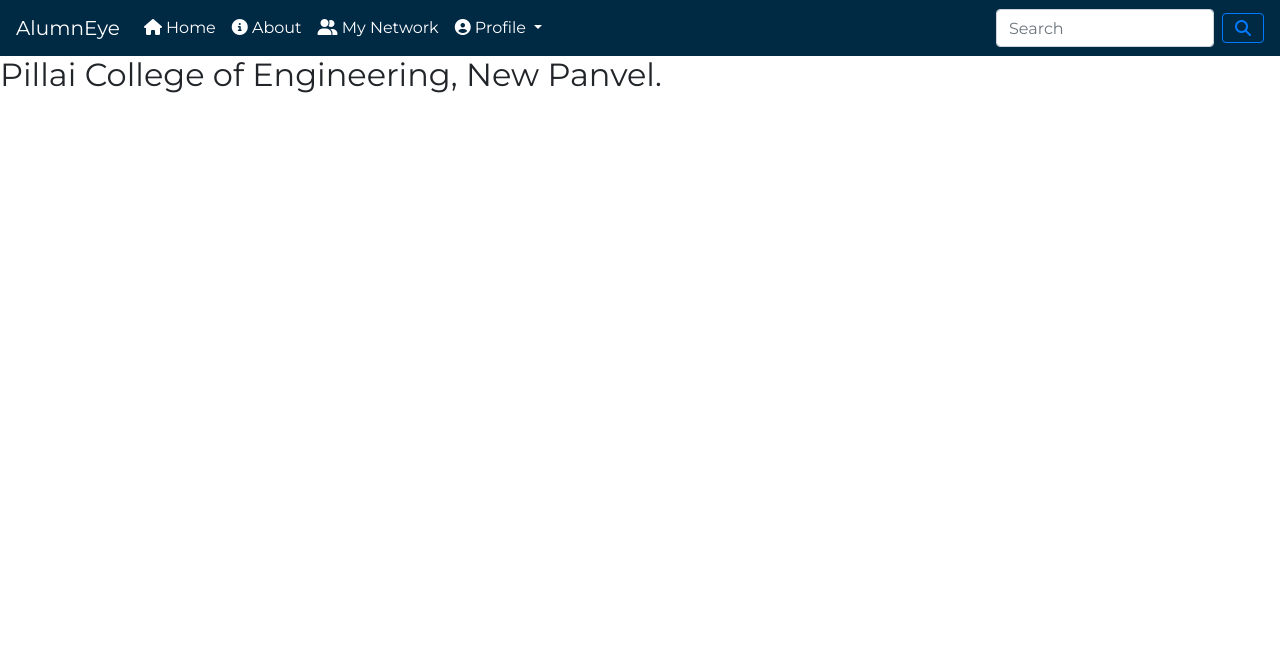
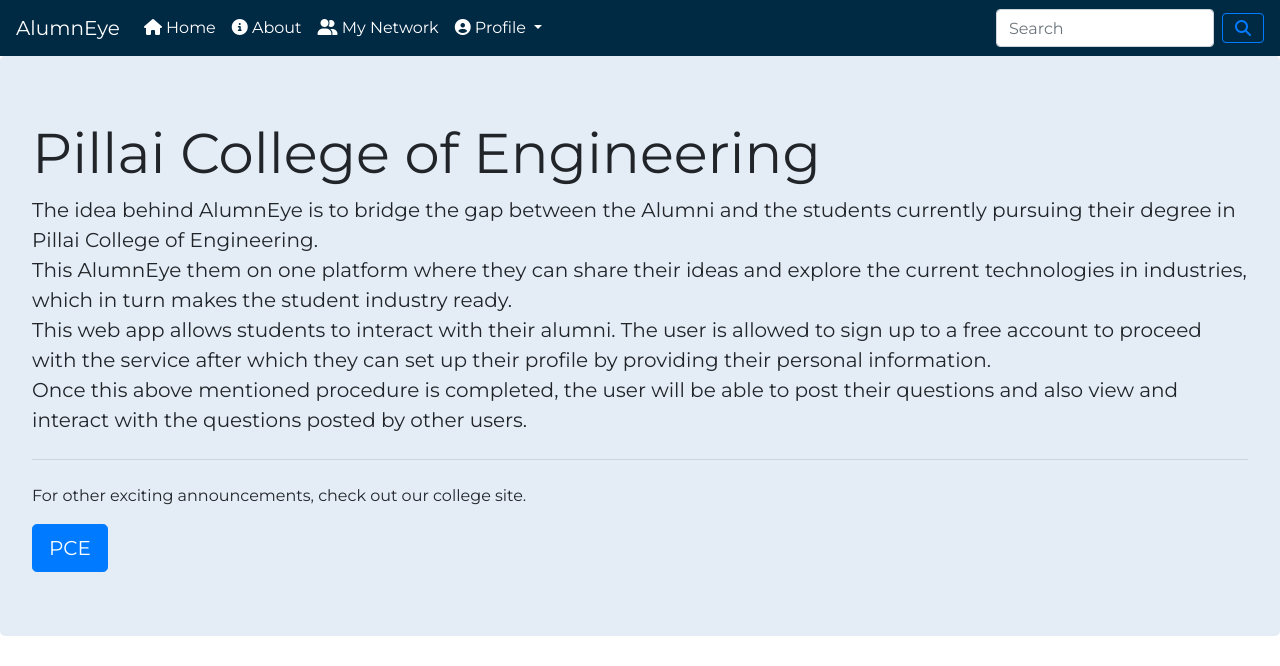
Before and after one commit to manujrajaram/AlumnEye, a PHP site: page /html/about.html in a window 1280 px wide. Shown: the top 666 px of the page. Before the commit the page ends 93 px from the top, so only its background shows below. Run offline with PHP 8.4, Linux system fonts and the light colour scheme; some libraries are stand-ins or nearby versions.

Commit message:
added jumbotron and cards to about page

```diff
--- a/src/css/about.css
+++ b/src/css/about.css
@@ -10,3 +10,11 @@
 .navbar-custom{
     background-color: #002944;
 }
+
+.tales {
+    width: 100%;
+}
+.carousel-inner{
+    width:100%;
+    max-height: 200px !important;
+}
--- a/src/html/about.html
+++ b/src/html/about.html
@@ -4,10 +4,12 @@
     <meta name="viewport" content="width=device-width, initial-scale=1.0">
     <title>About</title>
     <link rel="stylesheet" type="text/css" href="../css/about.css">
-    <!--Bootstrap CDN-->
+    <!--Bootstrap CSS-->
     <link rel="stylesheet" href="https://stackpath.bootstrapcdn.com/bootstrap/4.5.2/css/bootstrap.min.css" integrity="sha384-JcKb8q3iqJ61gNV9KGb8thSsNjpSL0n8PARn9HuZOnIxN0hoP+VmmDGMN5t9UJ0Z" crossorigin="anonymous">
     <!--Font Awesome CDN-->
     <script src="https://kit.fontawesome.com/78a1f04c92.js" crossorigin="anonymous"></script>
+    <!--AOS CSS-->
+    <link rel="stylesheet" href="https://unpkg.com/aos@next/dist/aos.css" />
 </head>
 <body>
     <nav class="navbar navbar-expand-lg navbar-dark navbar-custom">
@@ -44,19 +46,70 @@
           </form>
         </div>
     </nav>
-    <header>
-        <div class="row">
-            <div class="col-12">
-                <h2>Pillai College of Engineering, New Panvel.</h2>
-            </div>
-        </div>
-    </header>
+
+    <!--PCE Jumbotron-->
+    <div class="jumbotron" style="background-color: #E4EDF6;">
+      <h1 class="display-4">Pillai College of Engineering</h1>
+      <p class="lead">The idea behind AlumnEye is to bridge the gap between the Alumni and the students currently pursuing their degree in
+        Pillai College of Engineering. <br>
+        This AlumnEye them on one platform where they can share their ideas and explore the current technologies in industries, which in
+        turn makes the student industry ready. <br>
+        This web app allows students to interact with their alumni.
+        The user is allowed to sign up to a free account to proceed with the service after which they can set up their profile by providing
+        their personal information. <br>
+        Once this above mentioned procedure is completed, the user will be able to post their questions and also view and interact with the
+        questions posted by other users. <br>
+      </p>
+      <hr class="my-4">
+      <p>For other exciting announcements, check out our college site.</p>
+      <a class="btn btn-primary btn-lg" href="#" role="button">PCE</a>
+    </div>
 
 
 
-    <!--Bootstrap CDN-->
+    <!--Cards with AOS Effect-->
+    <div class="container">
+      <!--First Row-->
+      <div class="row">
+        <div class="col-md-6 mx-auto">
+          <div class="card" style="width: 18rem;" data-aos="zoom-out-right" data-aos-duration="1000"
+          data-aos-easing="ease-in-out">
+            <img class="card-img-top" src="..." alt="Card image cap">
+            <div class="card-body">
+              <h5 class="card-title">Card title</h5>
+              <p class="card-text">Some quick example text to build on the card title and make up the bulk of the card's content.</p>
+              <a href="#" class="btn btn-primary">Go somewhere</a>
+            </div>
+          </div>
+        </div>
+
+        <div class="col-md-6 mx-auto">
+          <div class="card" style="width: 18rem;" data-aos="zoom-out-left" data-aos-duration="1000"
+          data-aos-easing="ease-in-out">
+            <img class="card-img-top" src="..." alt="Card image cap">
+            <div class="card-body">
+              <h5 class="card-title">Card title</h5>
+              <p class="card-text">Some quick example text to build on the card title and make up the bulk of the card's content.</p>
+              <a href="#" class="btn btn-primary">Go somewhere</a>
+            </div>
+          </div>
+        </div>
+      </div>
+
+
+
+
+
+
+    <!--Bootstrap Script-->
     <script src="https://code.jquery.com/jquery-3.5.1.slim.min.js" integrity="sha384-DfXdz2htPH0lsSSs5nCTpuj/zy4C+OGpamoFVy38MVBnE+IbbVYUew+OrCXaRkfj" crossorigin="anonymous"></script>
     <script src="https://cdn.jsdelivr.net/npm/popper.js@1.16.1/dist/umd/popper.min.js" integrity="sha384-9/reFTGAW83EW2RDu2S0VKaIzap3H66lZH81PoYlFhbGU+6BZp6G7niu735Sk7lN" crossorigin="anonymous"></script>
     <script src="https://stackpath.bootstrapcdn.com/bootstrap/4.5.2/js/bootstrap.min.js" integrity="sha384-B4gt1jrGC7Jh4AgTPSdUtOBvfO8shuf57BaghqFfPlYxofvL8/KUEfYiJOMMV+rV" crossorigin="anonymous"></script>
+
+    <!--AOS Script-->
+    <script src="https://unpkg.com/aos@next/dist/aos.js"></script>
+    <script>
+      AOS.init();
+    </script>
 </body>
 </html>
```
